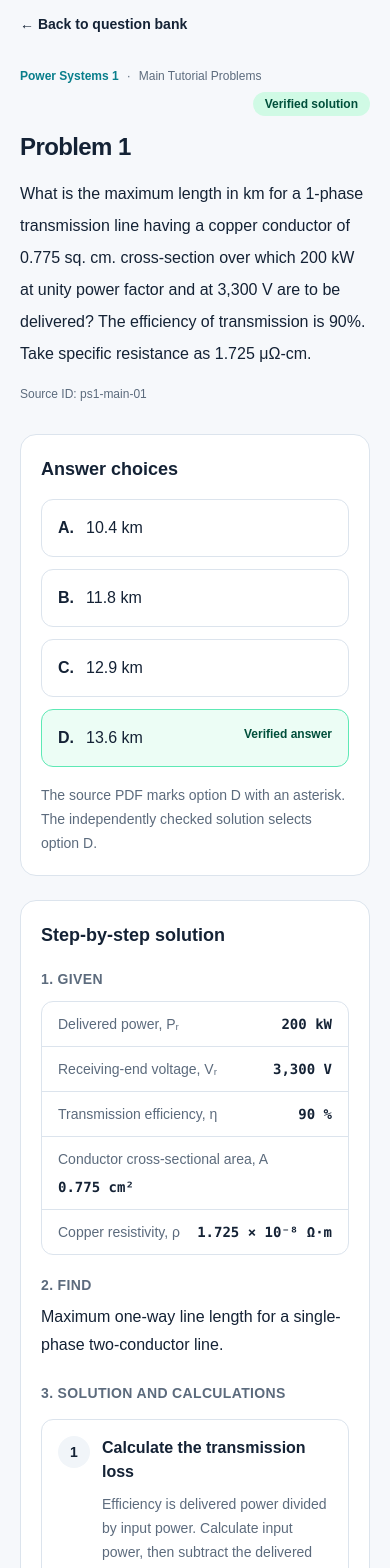
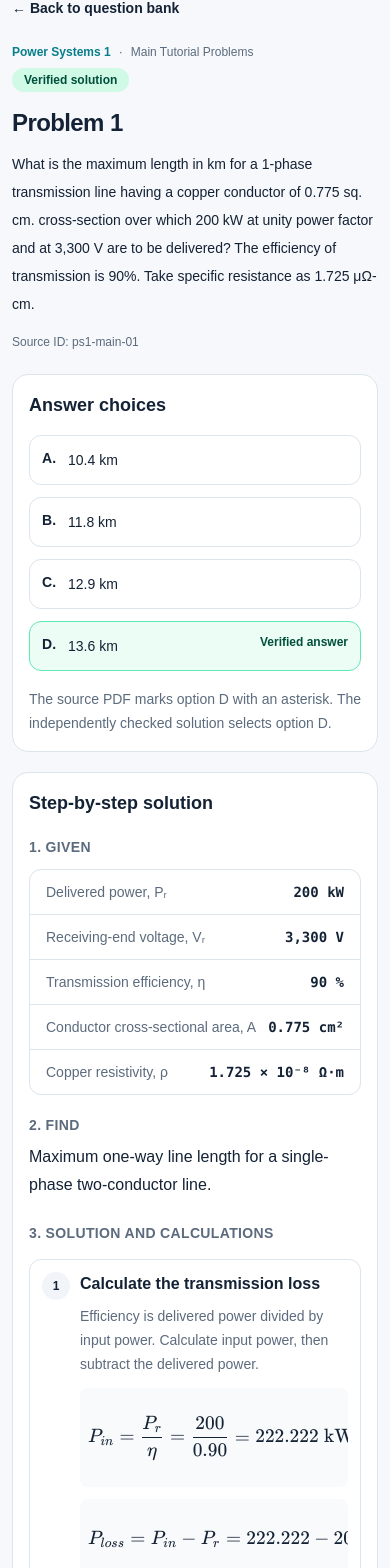
Before and after one commit to valeriovlad13-del/power-systems-lab, a Next.js app: page /problems/ps1-main-01 in a window 390 px wide. Shown: the part 28-1596 px from the top of the page. Built offline with nearby package versions, Linux system fonts and the light colour scheme.

Commit message:
Improve mobile layout for worked solutions

```diff
--- a/app/problems/[id]/page.tsx
+++ b/app/problems/[id]/page.tsx
@@ -18,27 +18,27 @@ export default async function ProblemDetailPage({ params }: { params: Promise<{
   const verifiedChoice = problem.choices.find((choice) => choice.id === problem.verifiedChoiceId);
 
   return (
-    <main className="mx-auto max-w-4xl px-5 py-10 sm:px-8">
+    <main className="mx-auto w-full max-w-4xl px-3 py-6 sm:px-8 sm:py-10">
       <Link href="/problems" className="text-sm font-semibold text-[var(--accent)]">← Back to question bank</Link>
-      <div className="mt-8 flex flex-wrap items-center gap-2 text-xs">
+      <div className="mt-6 flex flex-wrap items-center gap-x-2 gap-y-2 text-xs sm:mt-8">
         <span className="font-semibold text-[var(--accent)]">{courseLabel}</span><span className="text-[var(--muted)]">·</span>
-        <span className="text-[var(--muted)]">{problem.source.originalSection}</span>
-        <span className={`ml-auto rounded-full px-3 py-1 font-semibold ${isVerified ? "bg-emerald-100 text-emerald-900" : "border border-amber-200 bg-amber-50 text-amber-900"}`}>{isVerified ? "Verified solution" : "Pending review"}</span>
+        <span className="min-w-0 break-words text-[var(--muted)]">{problem.source.originalSection}</span>
+        <span className={`rounded-full px-3 py-1 font-semibold sm:ml-auto ${isVerified ? "bg-emerald-100 text-emerald-900" : "border border-amber-200 bg-amber-50 text-amber-900"}`}>{isVerified ? "Verified solution" : "Pending review"}</span>
       </div>
       <h1 className="mt-4 text-2xl font-bold leading-tight tracking-tight sm:text-3xl">Problem {problem.source.originalQuestionNumber}</h1>
-      <p className="mt-4 whitespace-pre-wrap text-base leading-8">{problem.statement}</p>
+      <p className="mt-3 whitespace-pre-wrap break-words text-sm leading-7 sm:mt-4 sm:text-base sm:leading-8">{problem.statement}</p>
       <p className="mt-4 text-xs text-[var(--muted)]">Source ID: {problem.id}</p>
 
-      <section className="mt-8 rounded-2xl border border-[var(--border)] bg-white p-5 sm:p-7">
+      <section className="mt-6 rounded-2xl border border-[var(--border)] bg-white p-4 sm:mt-8 sm:p-7">
         <h2 className="text-lg font-bold">Answer choices</h2>
         <div className="mt-4 space-y-3">
           {problem.choices.map((choice) => {
             const isSourceMarked = choice.id === problem.sourceMarkedChoiceId;
             const isVerifiedAnswer = isVerified && choice.id === problem.verifiedChoiceId;
-            return <div key={choice.id} className={`flex gap-3 rounded-xl border p-4 ${isVerifiedAnswer ? "border-emerald-300 bg-emerald-50" : isSourceMarked ? "border-amber-300 bg-amber-50" : "border-[var(--border)]"}`}>
-              <span className="font-semibold">{choice.label}.</span><span className="flex-1 leading-6">{choice.text}</span>
-              {isVerifiedAnswer && <span className="shrink-0 text-right text-xs font-semibold text-emerald-900">Verified answer</span>}
-              {!isVerified && isSourceMarked && <span className="shrink-0 text-right text-xs font-semibold text-amber-900">Marked in source</span>}
+            return <div key={choice.id} className={`flex min-w-0 flex-wrap items-start gap-x-3 gap-y-1 rounded-xl border p-3 text-sm sm:p-4 ${isVerifiedAnswer ? "border-emerald-300 bg-emerald-50" : isSourceMarked ? "border-amber-300 bg-amber-50" : "border-[var(--border)]"}`}>
+              <span className="font-semibold">{choice.label}.</span><span className="min-w-0 flex-1 break-words leading-6">{choice.text}</span>
+              {isVerifiedAnswer && <span className="shrink-0 text-left text-xs font-semibold text-emerald-900 sm:text-right">Verified answer</span>}
+              {!isVerified && isSourceMarked && <span className="shrink-0 text-left text-xs font-semibold text-amber-900 sm:text-right">Marked in source</span>}
             </div>;
           })}
         </div>
@@ -46,14 +46,14 @@ export default async function ProblemDetailPage({ params }: { params: Promise<{
       </section>
 
       {isVerified ? (
-        <section className="mt-6 rounded-2xl border border-[var(--border)] bg-white p-5 sm:p-7">
+        <section className="mt-5 rounded-2xl border border-[var(--border)] bg-white p-4 sm:mt-6 sm:p-7">
           <h2 className="text-lg font-bold">Step-by-step solution</h2>
           {problem.given && <div className="mt-5"><h3 className="text-sm font-bold uppercase tracking-wide text-[var(--muted)]">1. Given</h3><dl className="mt-3 divide-y divide-[var(--border)] rounded-xl border border-[var(--border)]">{problem.given.map((item) => <div key={item.label} className="flex flex-wrap justify-between gap-2 px-4 py-3 text-sm"><dt className="text-[var(--muted)]">{item.label}</dt><dd className="font-mono font-semibold">{item.value}{item.unit ? ` ${item.unit}` : ""}</dd></div>)}</dl></div>}
           {problem.find && <div className="mt-5"><h3 className="text-sm font-bold uppercase tracking-wide text-[var(--muted)]">2. Find</h3><p className="mt-2 leading-7">{problem.find}</p></div>}
           <div className="mt-6"><h3 className="text-sm font-bold uppercase tracking-wide text-[var(--muted)]">3. Solution and calculations</h3>
-            <ol className="mt-4 space-y-5">{problem.solution.map((step) => <li key={step.stepNumber} className="rounded-xl border border-[var(--border)] p-4 sm:p-5">
-              <div className="flex gap-3"><span className="flex h-8 w-8 shrink-0 items-center justify-center rounded-full bg-slate-100 text-sm font-bold">{step.stepNumber}</span><div className="min-w-0 flex-1"><h4 className="font-semibold">{step.title}</h4><p className="mt-2 text-sm leading-6 text-[var(--muted)]">{step.explanation}</p>
-                {step.equations?.map((equation, index) => <div key={index} className="mt-3 overflow-x-auto rounded-lg bg-slate-50 px-3 py-4 text-center" dangerouslySetInnerHTML={{ __html: katex.renderToString(equation, { displayMode: true, throwOnError: false }) }} />)}
+            <ol className="mt-4 space-y-5">{problem.solution.map((step) => <li key={step.stepNumber} className="min-w-0 rounded-xl border border-[var(--border)] p-3 sm:p-5">
+              <div className="flex min-w-0 items-start gap-2.5 sm:gap-3"><span className="flex h-7 w-7 shrink-0 items-center justify-center rounded-full bg-slate-100 text-xs font-bold sm:h-8 sm:w-8 sm:text-sm">{step.stepNumber}</span><div className="min-w-0 flex-1"><h4 className="font-semibold">{step.title}</h4><p className="mt-2 text-sm leading-6 text-[var(--muted)]">{step.explanation}</p>
+                {step.equations?.map((equation, index) => <div key={index} className="mt-3 max-w-full overflow-x-auto overscroll-x-contain rounded-lg bg-slate-50 px-2 py-3 text-left sm:px-4 sm:py-4" role="region" aria-label={`Equation ${index + 1} for step ${step.stepNumber}`} tabIndex={0}><div className="w-max min-w-full"><div dangerouslySetInnerHTML={{ __html: katex.renderToString(equation, { displayMode: true, throwOnError: false, strict: "ignore" }) }} /></div></div>)}
               </div></div>
             </li>)}</ol>
           </div>
```
